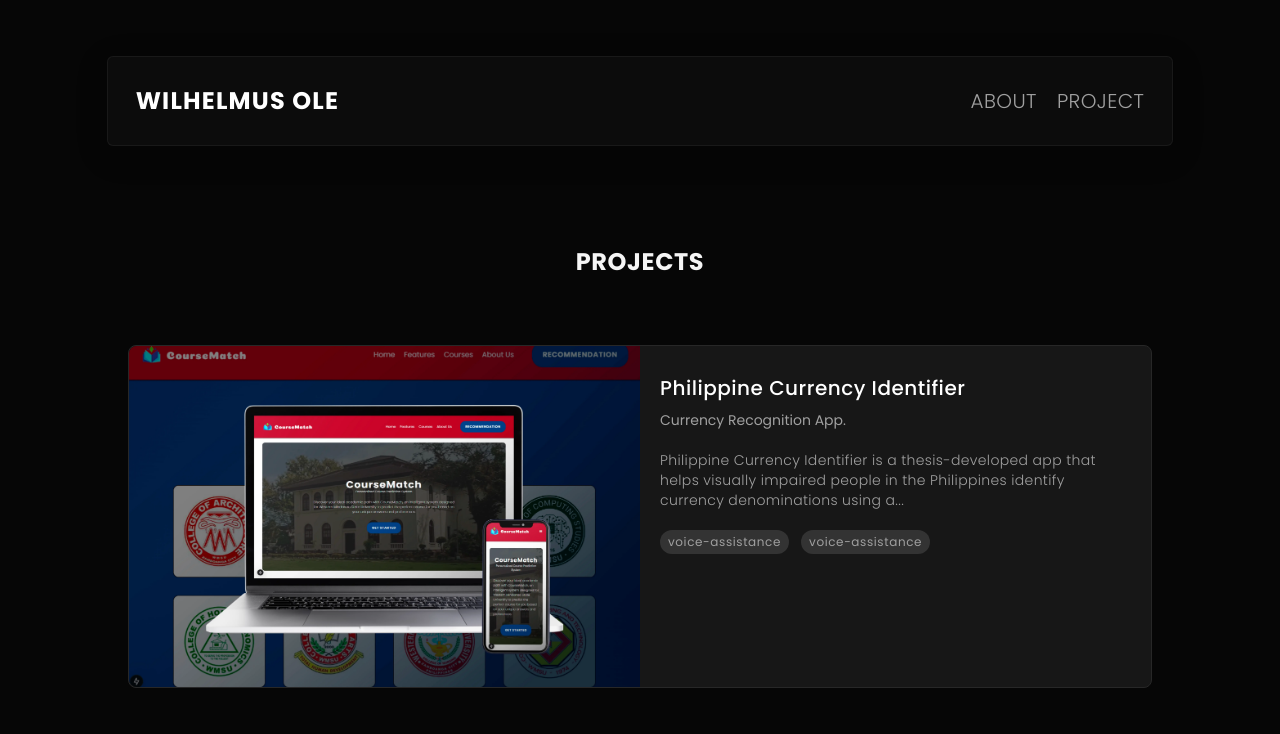
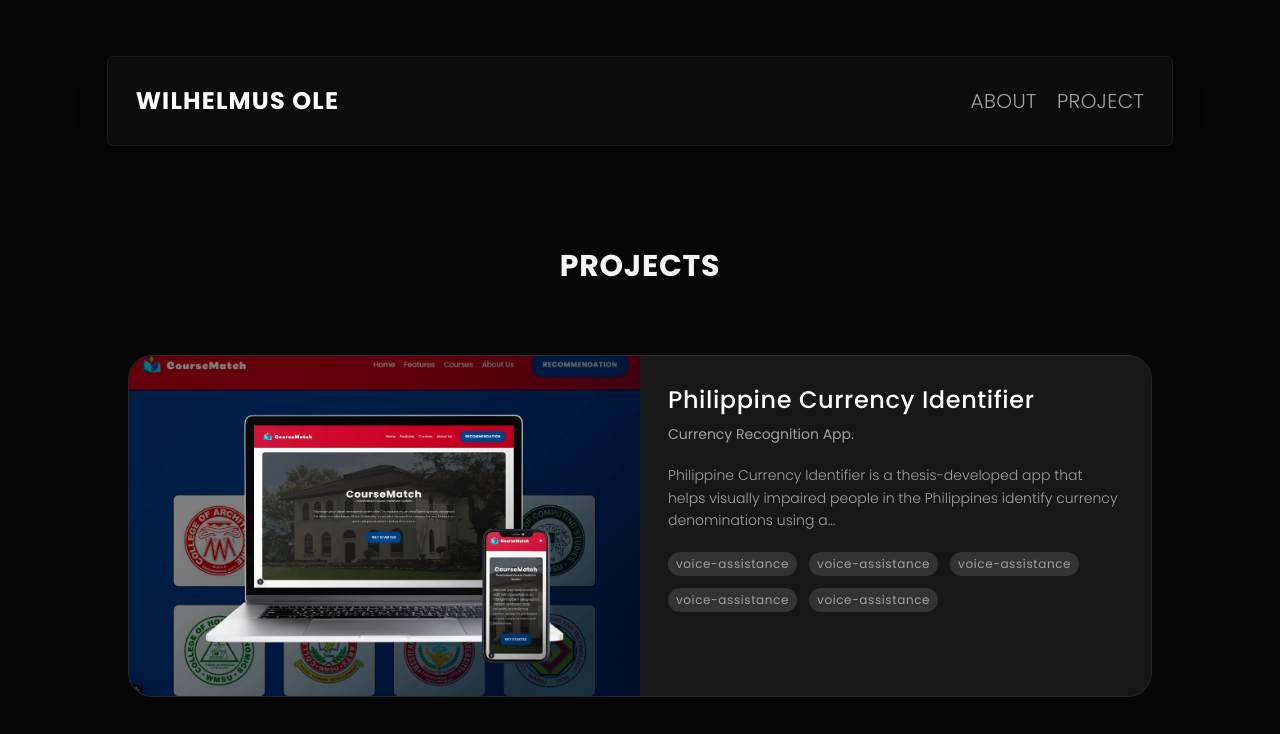
Before and after one commit to wilhelmusolejr/portfolivio-v2, a React (Vite) app: page /projects in a window 1280 px wide. Shown: the top 734 px of the page. Built offline with nearby package versions, Linux system fonts and the light colour scheme.

Commit message:
adjustment

```diff
--- a/src/components/PinnedProjectCard.jsx
+++ b/src/components/PinnedProjectCard.jsx
@@ -6,9 +6,9 @@
 export default function PinnedProjectCard() {
   return (
     <>
-      <div className="bg-lightdark border-dark-gray rounded-lg border-1 md:flex">
+      <div className="bg-lightdark border-dark-gray rounded-3xl border-1 md:flex">
         {/* image */}
-        <div className="overflow-hidden rounded-t-lg md:w-6/12 md:rounded-t-none md:rounded-l-lg">
+        <div className="overflow-hidden rounded-t-3xl md:w-6/12 md:rounded-t-none md:rounded-l-3xl">
           {/* image */}
           <img
             src={showcase}
@@ -17,10 +17,10 @@
           />
         </div>
         {/* text */}
-        <div className="flex flex-col gap-5 p-5 py-7 md:w-6/12">
+        <div className="flex flex-col gap-5 p-5 py-7 md:w-6/12 lg:p-7">
           {/* paragraph */}
           <div className="capitalize">
-            <h2 className="mb-2 text-xl font-medium tracking-wide text-white">
+            <h2 className="mb-2 text-xl font-medium tracking-wide text-white lg:text-2xl">
               Philippine currency identifier
             </h2>
             <p className="text-tertiary-white text-sm">
@@ -30,7 +30,7 @@
 
           {/* paragraph */}
           <div className="">
-            <p className="text-tertiary-white text-sm font-light tracking-wide">
+            <p className="text-tertiary-white text-sm leading-relaxed font-light">
               Philippine Currency Identifier is a thesis-developed app that
               helps visually impaired people in the Philippines identify
               currency denominations using a...
@@ -45,6 +45,15 @@
 
               {/* item */}
               <ProjectTagItem />
+
+              {/* item */}
+              <ProjectTagItem />
+
+              {/* item */}
+              <ProjectTagItem />
+
+              {/* item */}
+              <ProjectTagItem />
             </div>
           </div>
         </div>
--- a/src/pages/Projects.jsx
+++ b/src/pages/Projects.jsx
@@ -12,7 +12,7 @@
 
       {/* pinned projects */}
       <div className="container mx-auto mt-24 w-10/12 max-w-5xl">
-        <h1 className="mb-16 max-w-lg text-center text-3xl leading-relaxed font-bold tracking-wide uppercase md:mx-auto md:w-10/12 md:text-2xl">
+        <h1 className="mb-16 max-w-lg text-center text-3xl leading-relaxed font-bold tracking-wide uppercase md:mx-auto md:w-10/12 md:text-2xl lg:text-3xl">
           Projects
         </h1>
 
```
